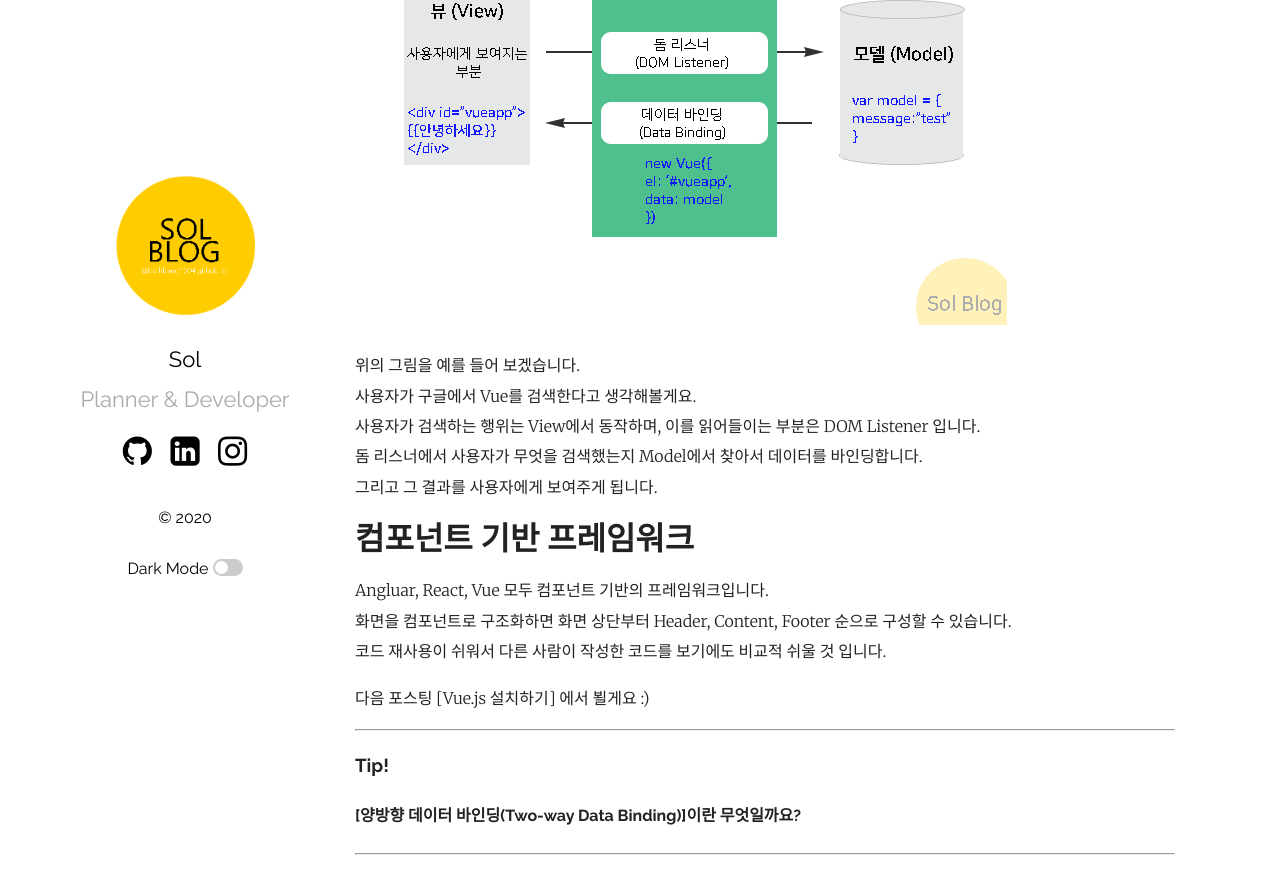
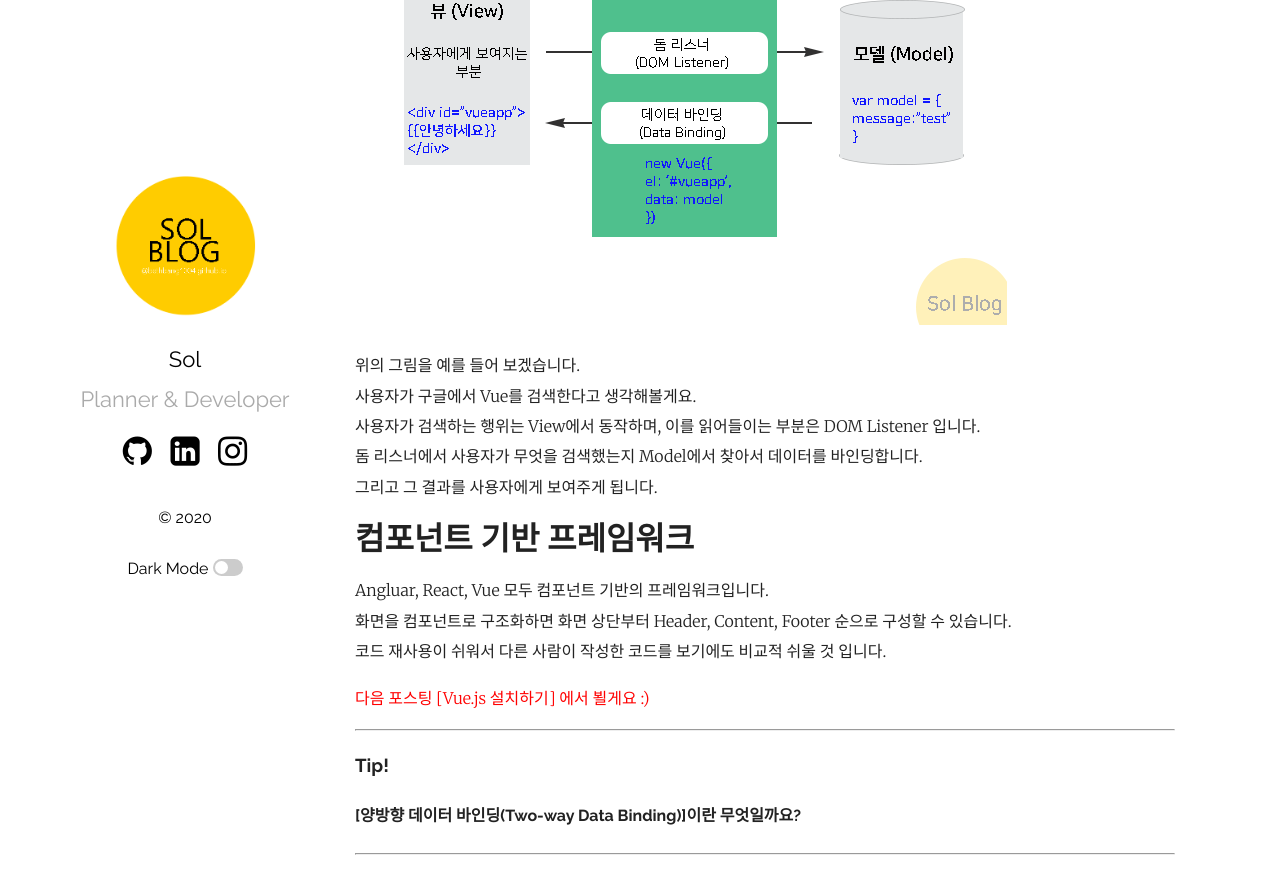
Before and after one commit to bethbang1004/bethbang1004.github.io, a Jekyll site: the page built from _posts/2020-07-17-welcome-to-jekyll.markdown, in a window 1280 px wide and 900 px high, scrolled down 761 px. Shown: the top 894 px of the window. Built offline with Jekyll 4.4.1, drawn with Linux system fonts in a browser that asks for light colours.

Commit message:
Update 2020-07-17-welcome-to-jekyll.markdown

```diff
--- a/_posts/2020-07-17-welcome-to-jekyll.markdown
+++ b/_posts/2020-07-17-welcome-to-jekyll.markdown
@@ -30,7 +30,7 @@ Angluar, React, Vue 모두 컴포넌트 기반의 프레임워크입니다.
 화면을 컴포넌트로 구조화하면 화면 상단부터 Header, Content, Footer 순으로 구성할 수 있습니다.
 코드 재사용이 쉬워서 다른 사람이 작성한 코드를 보기에도 비교적 쉬울 것 입니다.
 
-다음 포스팅 [Vue.js 설치하기] 에서 뵐게요 :)
+<span style="color:red">다음 포스팅 [Vue.js 설치하기] 에서 뵐게요 :) </span>
 
 ***
 ### Tip!
```
